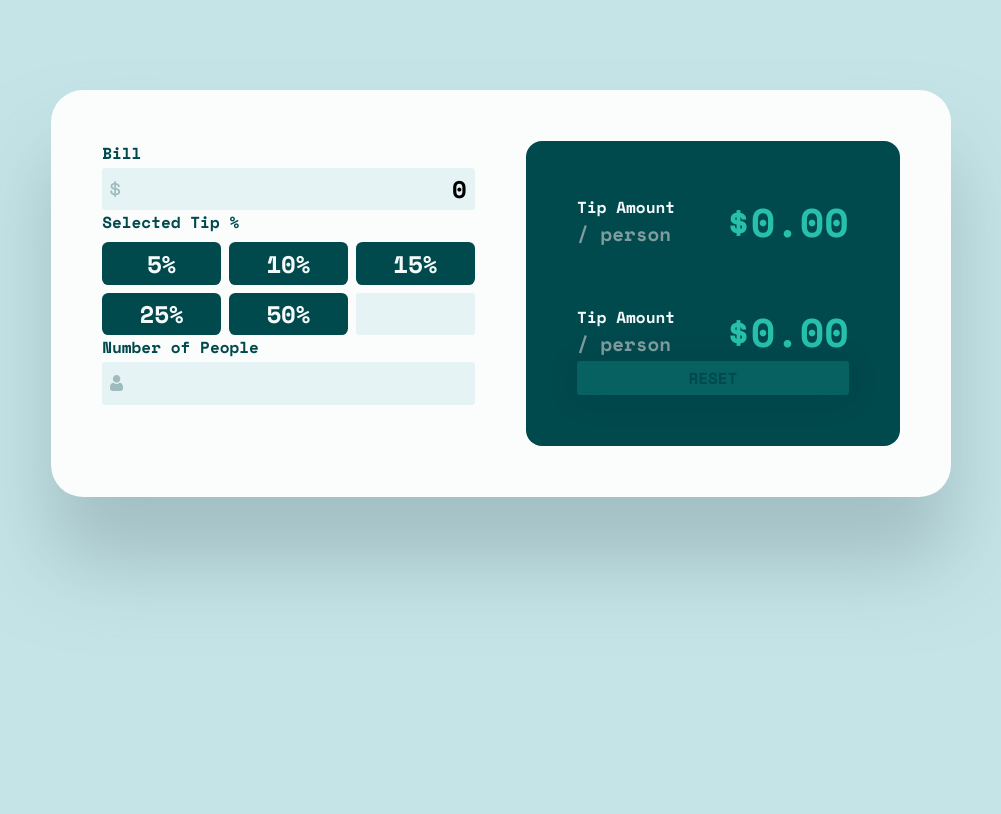
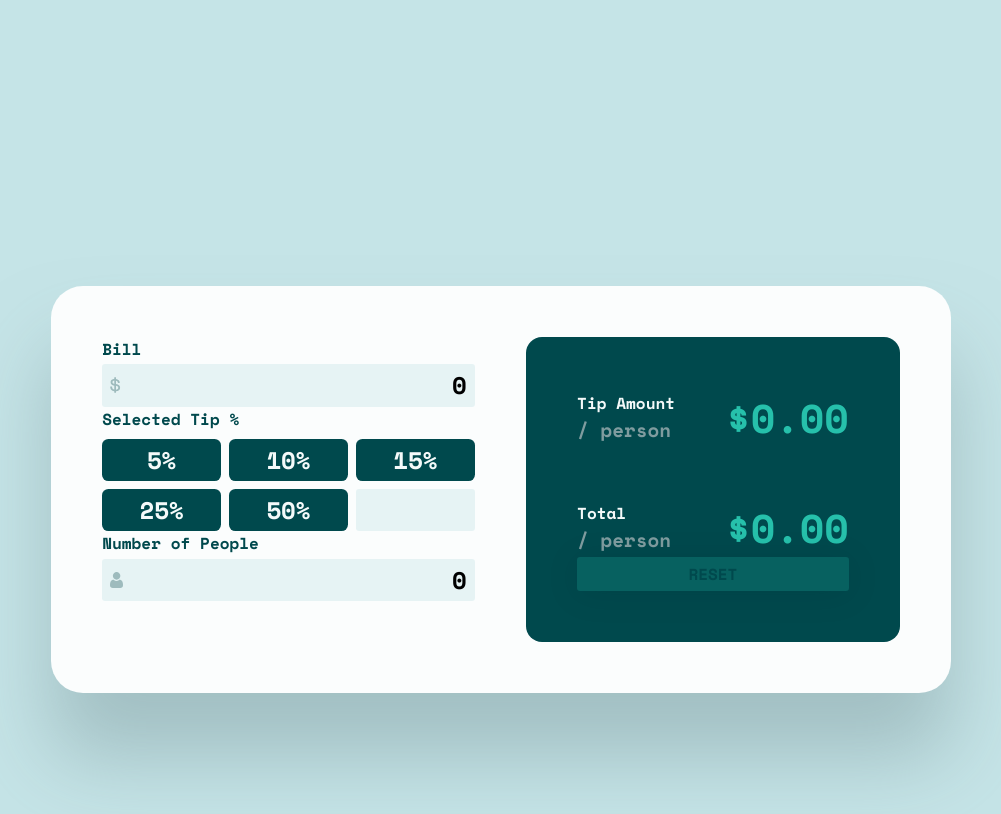
Before and after one commit to KamilBarczyk/TipSize, a React (Vite) app: page / in a window 1280 px wide. Shown: the top 814 px of the page, without its empty margins (139-1140 px from the left). Built offline with nearby package versions, Linux system fonts and the light colour scheme.

Commit message:
Implemented core functionality

```diff
--- a/src/App.jsx
+++ b/src/App.jsx
@@ -10,24 +10,47 @@ function App() {
   const [billAmt, setBillAmt] = useState(0);
   const [showBillAmtError, setShowBillAmtError] = useState(false);
   const [peeps, setPeeps] = useState(0);
+  const [showPeepsError, setShowPeepsError] = useState(false);
   const [isTipSelected, setIsTipSelected] = useState(false);
   const [selectedTip, setSelectedTip] = useState(0);
+  const [calculatedTip, setCalculatedTip] = useState(0);
+  const [calculatedTotal, setCalculatedTotal] = useState(0);
+
+  function calculateTip() {
+    setCalculatedTip(billAmt * selectedTip);
+    console.log(calculatedTip)
+  }
 
   function handleBillAmtInput(e) {
     const input = e.target.value;
-    const pattern = /^[0-9]+\.*$/;
-    if(pattern.test(input)) {
-      setShowBillAmtError(false)
+    // TODO: handle pattern
+    // const input = e.target.value;
+    // const pattern = /^[0-9]+\.*$/;
+    // if(pattern.test(input)) {
+    //   setShowBillAmtError(false)
+    //   setBillAmt(input);
+    // } else {
+    //   setShowBillAmtError(true)
+    // }
       setBillAmt(input);
-    } else {
-      setShowBillAmtError(true)
-    }
+      calculateTip()
   }
 
   function handleSelectedTip(e) {
-    console.log(e.target.value);
+    setSelectedTip(e.target.value);
   }
 
+  function handlePeepsInput(e) {
+    const input = e.target.value;
+    // const pattern = /^[0-9]*$/;
+    // if(pattern.test(input)) {
+    //   setShowPeepsError(false)
+    //   setPeeps(input);
+    // } else {
+    //   setShowPeepsError(true)
+    // }
+      setPeeps(input);
+  }
 
   return (
     <div className="wrapper">
@@ -38,6 +61,9 @@ function App() {
           handleBillAmtInput={handleBillAmtInput}
           showBillAmtError={showBillAmtError}
           handleSelectedTip={handleSelectedTip}
+          handlePeepsInput={handlePeepsInput}
+          peeps={peeps}
+          showPeepsError={showPeepsError}
         />
         <Display />
       </div>
--- a/src/components/Display.jsx
+++ b/src/components/Display.jsx
@@ -11,7 +11,7 @@ const Display = () => {
                 </div>
                 <div className="display-row">
                     <div className="display-label">
-                        <p className="header">Tip Amount</p>
+                        <p className="header">Total</p>
                         <p className="unit">/ person</p>
                     </div>
                     <p className="display-amt">$0.00</p>
--- a/src/components/Form.jsx
+++ b/src/components/Form.jsx
@@ -1,7 +1,7 @@
 import dollar from "../assets/images/icon-dollar.svg"
 import person from "../assets/images/icon-person.svg"
 
-const Form = ({ handleBillAmtInput, billAmt, handleSelectedTip, showBillAmtError}) => {
+const Form = ({ handleBillAmtInput, billAmt, handleSelectedTip, showBillAmtError, handlePeepsInput, peeps, showPeepsError}) => {
     return (
         <div className="form">
             <div className="label-group">
@@ -21,23 +21,23 @@ const Form = ({ handleBillAmtInput, billAmt, handleSelectedTip, showBillAmtError
                 <p className="label">Selected Tip %</p>
                 <div className="tip-amount-wrapper">
                     <div className="tip-amount">
-                        <input type="radio" name="tip" value=".05" />
+                        <input type="radio" onChange={handleSelectedTip} name="tip" value=".05" />
                         <div className="tip-btn">5%</div>
                     </div>
                     <div className="tip-amount">
-                        <input type="radio" name="tip" value=".05" />
+                        <input type="radio" onChange={handleSelectedTip} name="tip" value=".1" />
                         <div className="tip-btn">10%</div>
                     </div>
                     <div className="tip-amount">
-                        <input type="radio" name="tip" value=".05" />
+                        <input type="radio" onChange={handleSelectedTip} name="tip" value=".15" />
                         <div className="tip-btn">15%</div>
                     </div>
                     <div className="tip-amount">
-                        <input type="radio" name="tip" value=".05" />
+                        <input type="radio" onChange={handleSelectedTip} name="tip" value=".25" />
                         <div className="tip-btn">25%</div>
                     </div>
                     <div className="tip-amount">
-                        <input type="radio" name="tip" value=".05" />
+                        <input type="radio" onChange={handleSelectedTip} name="tip" value=".5" />
                         <div className="tip-btn">50%</div>
                     </div>
                     <input type="text" className="number-input tip-custom" />
@@ -47,10 +47,12 @@ const Form = ({ handleBillAmtInput, billAmt, handleSelectedTip, showBillAmtError
             <div className="label-group">
                 <div className="label-wrapper">
                     <label className="label" htmlFor="people">Number of People</label>
-                    <p className="error"></p>
+                    <p className="error">{
+                    showPeepsError ? "Please enter numbers only" : ""
+                    }</p>
                 </div>
                 <div className="number-wrapper">
-                    <input type="text" className="number-input" id="people" />
+                    <input type="text" className="number-input" id="people" onInput={handlePeepsInput} value={peeps} />
                     <img src={person} aria-hidden="true" className="icon" />
                 </div>
             </div>
--- a/src/index.css
+++ b/src/index.css
@@ -32,6 +32,8 @@ body {
 
 .wrapper {
   display: grid;
+  height: 100vh;
+  place-content: center;
   place-items: center;
   gap: 3rem;
   max-width: 900px;
```
